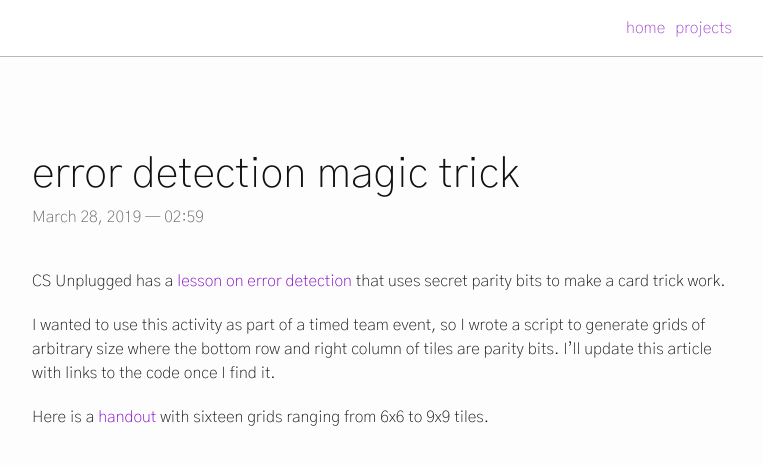
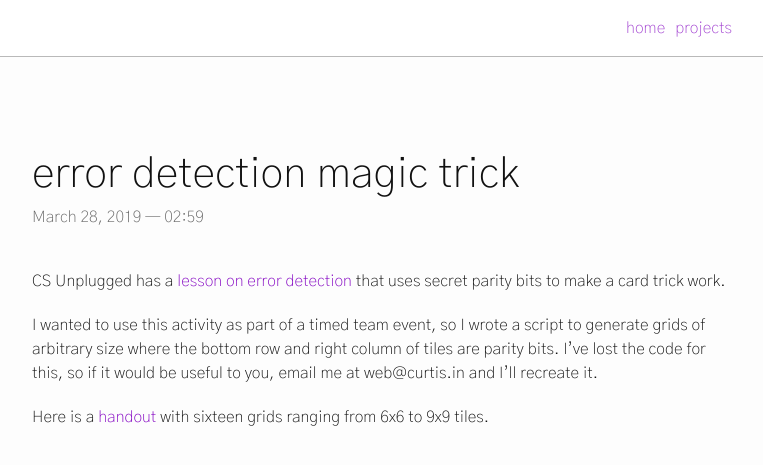
Before and after one commit to meiadvanture/myweb, a Jekyll site: the page built from _projects/parity.md, in a window 1280 px wide. Shown: the top 465 px of the page, without its empty margins (258-1021 px from the left). Built offline with Jekyll 4.4.1, drawn with Linux system fonts in a browser that asks for light colours; nearby versions of some CDN libraries.

```diff
--- a/_projects/parity.md
+++ b/_projects/parity.md
@@ -6,6 +6,9 @@
 
 CS Unplugged has a [lesson on error detection](https://csunplugged.org/en/topics/error-detection-and-correction/unit-plan/parity-magic/) that uses secret parity bits to make a card trick work.
 
-I wanted to use this activity as part of a timed team event, so I wrote a script to generate grids of arbitrary size where the bottom row and right column of tiles are parity bits. I'll update this article with links to the code once I find it.
+I wanted to use this activity as part of a timed team event, so I wrote a script
+to generate grids of arbitrary size where the bottom row and right column of
+tiles are parity bits. I've lost the code for this, so if it would be useful to
+you, email me at web@curtis.in and I'll recreate it.
 
 Here is a [handout](https://docs.google.com/document/d/1DzRY6G4ykffSLLlW3nJi1B3JH7Yq89mZWu-8ccc4dYA/preview) with sixteen grids ranging from 6x6 to 9x9 tiles.
```
Also changed, not shown: _projects/music.md (+1 -2 lines).
